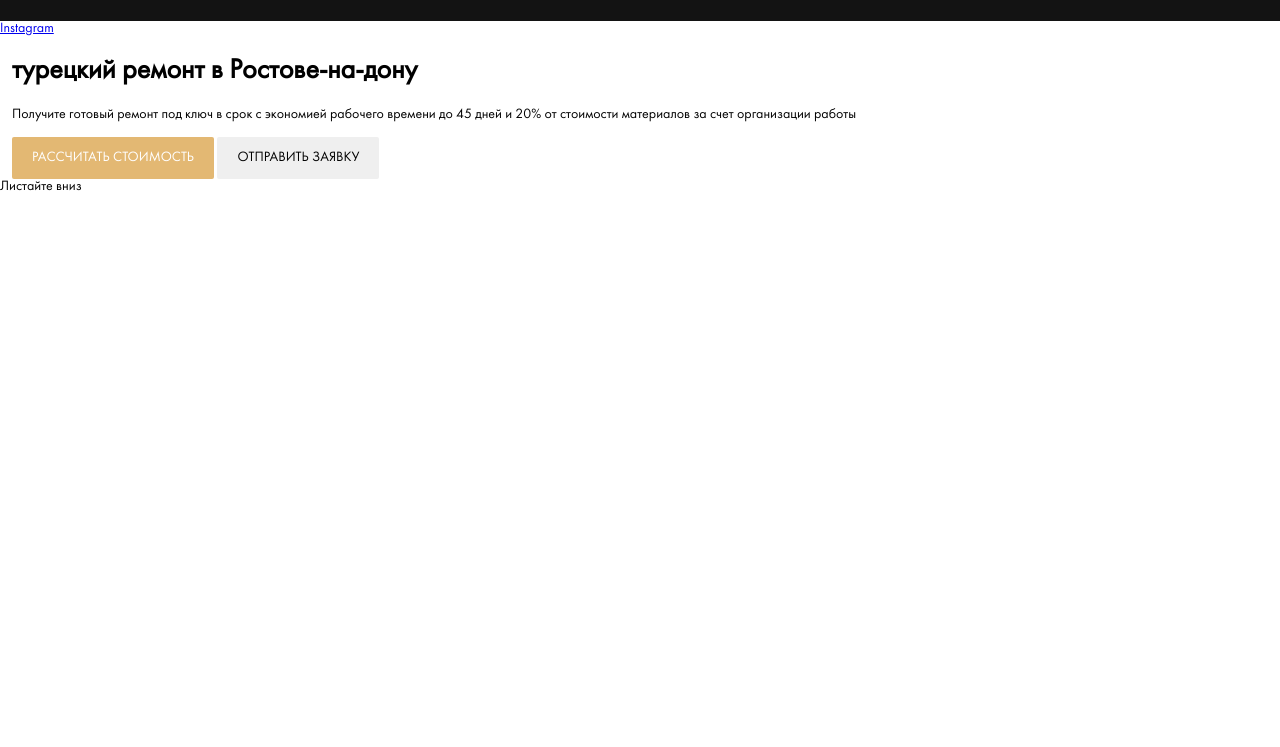
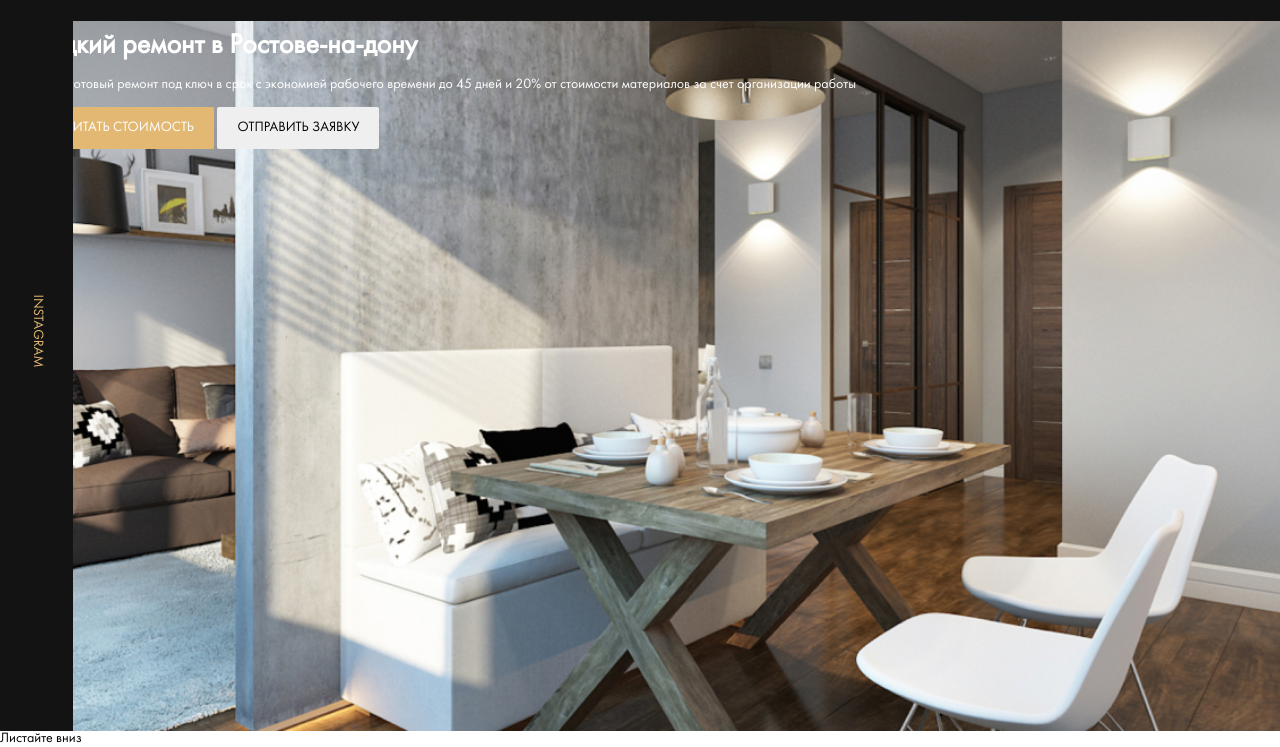
Before and after one commit to IllyaLotvin/RepairDesign, a website: page index.html in a window 1280 px wide. Shown: the part 69-816 px from the top of the page. Drawn offline with Linux system fonts and the light colour scheme; files whose address does not match are found by name.

Commit message:
Refact: change header to fixed

```diff
--- a/index.html
+++ b/index.html
@@ -33,9 +33,11 @@
     </header>
     <main>
       <section class="hero">
-        <a href="#" class="instagram here__instagram">Instagram</a>
+          <div class="instagram hero__instagram">
+            <a href="#" class="instagram__link">Instagram</a>
+          </div>
+          <div class="hero__content">
             <div class="container">
-        <div class="hero__content">
               <h1 class="title hero__title">
                 турецкий ремонт в Ростове-на-дону
               </h1>
@@ -50,17 +52,14 @@
                Отправить заявку
               </button>
             </div>
-        <!--/hero__contant-->
-
+            <!--/contantiner-->
           </div>
       </section>
+      <!--/hero-->
       <div class="scroll-down">
-        <span href="#" class="scroll-text scroll-down__text"
-          >Листайте вниз</span
-        >
+        <span href="#" class="scroll-text scroll-down__text">Листайте вниз</span>
         <img src="" alt="" class="scroll-image scroll-down__image" />
       </div>
-      <!--/hero-->
     </main>
   </body>
 </html>
--- a/sass/style.sass
+++ b/sass/style.sass
@@ -4,6 +4,10 @@
 @import 'interface'
 @import 'grid'
 @import "templates/header"
+@import "templates/hero"
+
+*, *:before, *:after
+  box-sizing: border-box
 
 body
   font-family: 'Futura Book' , sans-serif
--- a/sass/templates/_header.sass
+++ b/sass/templates/_header.sass
@@ -1,4 +1,9 @@
 .header
+    position: fixed
+    top: 0
+    left: 0
+    width: 100%
+    z-index: 99
     background-color: $dark
     padding: 24px 0
 
--- /dev/null
+++ b/sass/templates/_hero.sass
@@ -0,0 +1,24 @@
+.hero
+    position: relative
+    background: $dark url("../img/image-hero.jpg") no-repeat center / cover
+    height: 100vh
+    color: $white
+    padding-top: 100px
+    &__instagram
+        position: absolute
+        left: 0
+        top: 0
+        max-width: 82px
+        height: 100%
+        display: flex
+        justify-content: center
+        align-items: center
+.instagram
+    background-color: $dark
+    &__link
+        text-transform: uppercase
+        color: $primary
+        text-decoration: none
+        transform: rotate(90deg)
+.title
+    margin: 0
```
Also changed, not shown: css/style.css, img/image-hero.jpg (added). Lines whose indentation alone changed are shown as unchanged.
